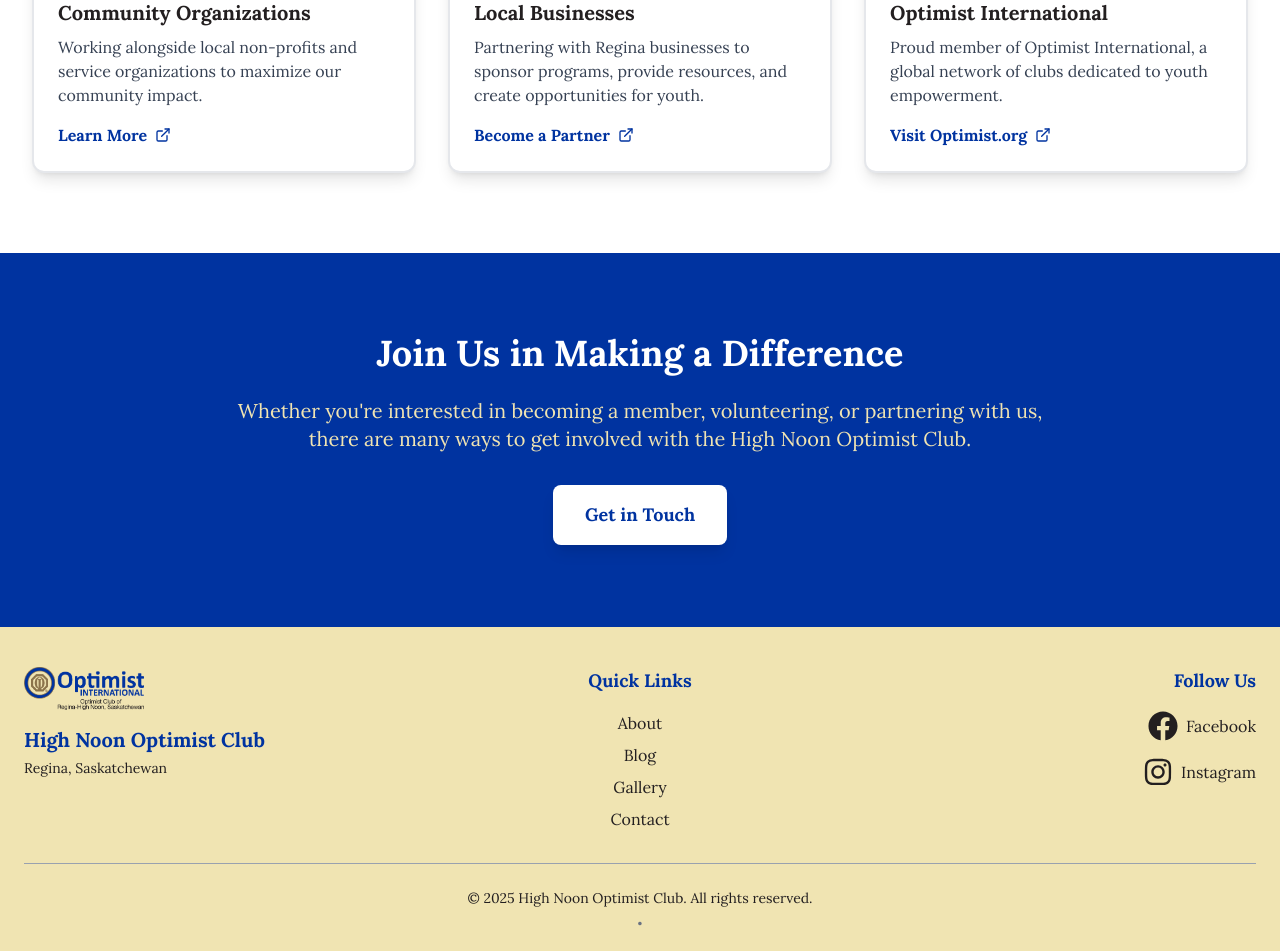
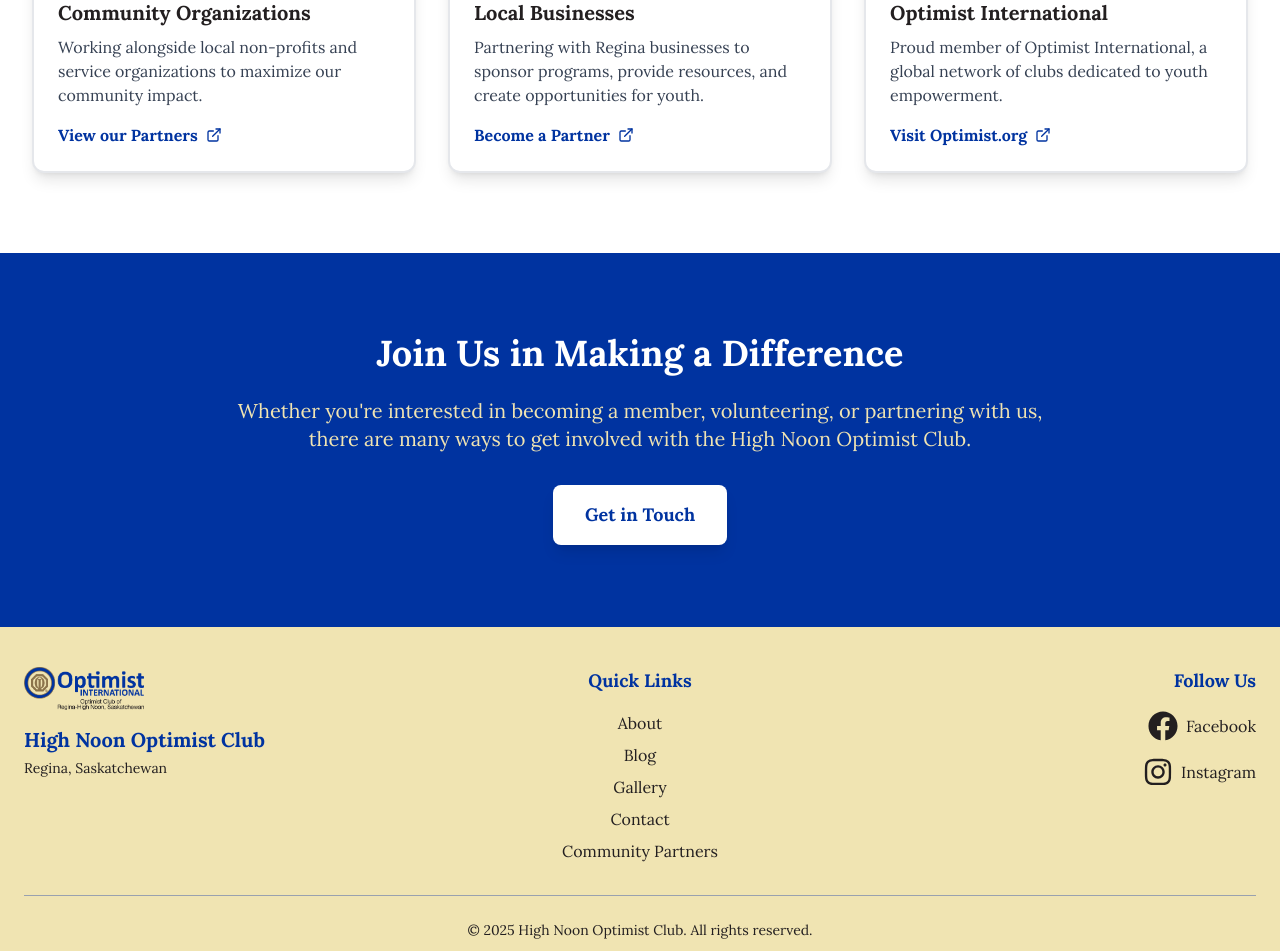
Before and after one commit to noahstew/high-noon, a Next.js app: page /about in a window 1280 px wide. Shown: the part 2880-3831 px from the top of the page. Built offline with nearby package versions, Linux system fonts and the light colour scheme.

Commit message:
Making community partners more accessible via quick links and link more descriptive.

```diff
--- a/app/about/page.tsx
+++ b/app/about/page.tsx
@@ -192,7 +192,7 @@ export default function AboutPage() {
                   rel="noopener noreferrer"
                   className="inline-flex items-center gap-2 text-primary hover:text-primary/80 font-semibold transition-colors"
                 >
-                  Learn More
+                  View our Partners
                   <ExternalLink className="w-4 h-4" />
                 </Link>
               </div>
--- a/components/Footer.tsx
+++ b/components/Footer.tsx
@@ -7,6 +7,7 @@ const navLinks = [
   { name: 'Blog', href: '/blog' },
   { name: 'Gallery', href: '/gallery' },
   { name: 'Contact', href: '/contact' },
+  { name: 'Community Partners', href: '/about/community' },
 ];
 
 function Footer() {
```
